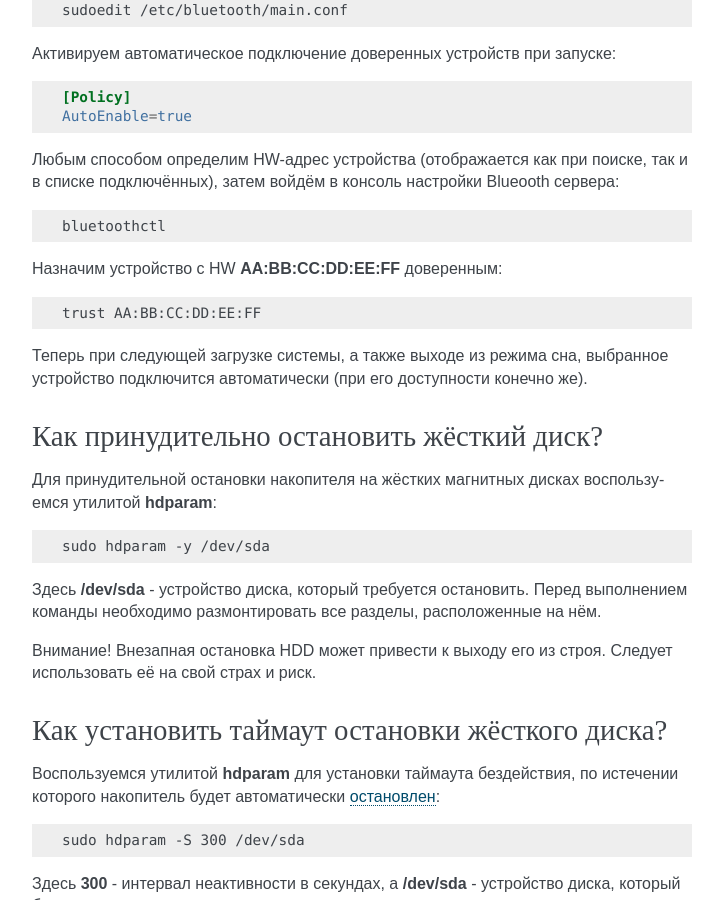
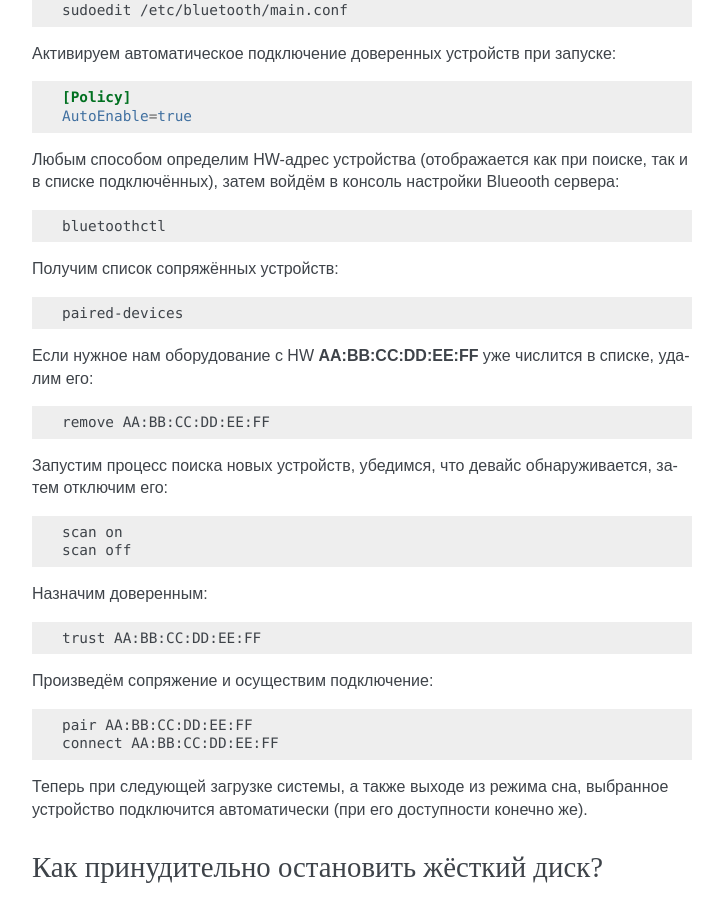
Before and after one commit to RussianFedora/FAQ, a Sphinx documentation site: the page built from source/hardware.rst, in a window 1280 px wide and 900 px high, scrolled down 16219 px. Shown: the whole window, without its empty margins (388-1111 px from the left). Built offline with Sphinx 7.4.7, drawn with Linux system fonts in a browser that asks for light colours.

Commit message:
Updated question about automatically connecting Bluetooth devices.

```diff
--- a/source/hardware.rst
+++ b/source/hardware.rst
@@ -905,11 +905,37 @@ ICC профиль можно получить либо на сайте прои
 
     bluetoothctl
 
-Назначим устройство c HW **AA:BB:CC:DD:EE:FF** доверенным:
+Получим список сопряжённых устройств:
+
+.. code-block:: text
+
+    paired-devices
+
+Если нужное нам оборудование c HW **AA:BB:CC:DD:EE:FF** уже числится в списке, удалим его:
+
+.. code-block:: text
+
+    remove AA:BB:CC:DD:EE:FF
+
+Запустим процесс поиска новых устройств, убедимся, что девайс обнаруживается, затем отключим его:
+
+.. code-block:: text
+
+    scan on
+    scan off
+
+Назначим доверенным:
 
 .. code-block:: text
 
     trust AA:BB:CC:DD:EE:FF
+
+Произведём сопряжение и осуществим подключение:
+
+.. code-block:: text
+
+    pair AA:BB:CC:DD:EE:FF
+    connect AA:BB:CC:DD:EE:FF
 
 Теперь при следующей загрузке системы, а также выходе из режима сна, выбранное устройство подключится автоматически (при его доступности конечно же).
 
```
